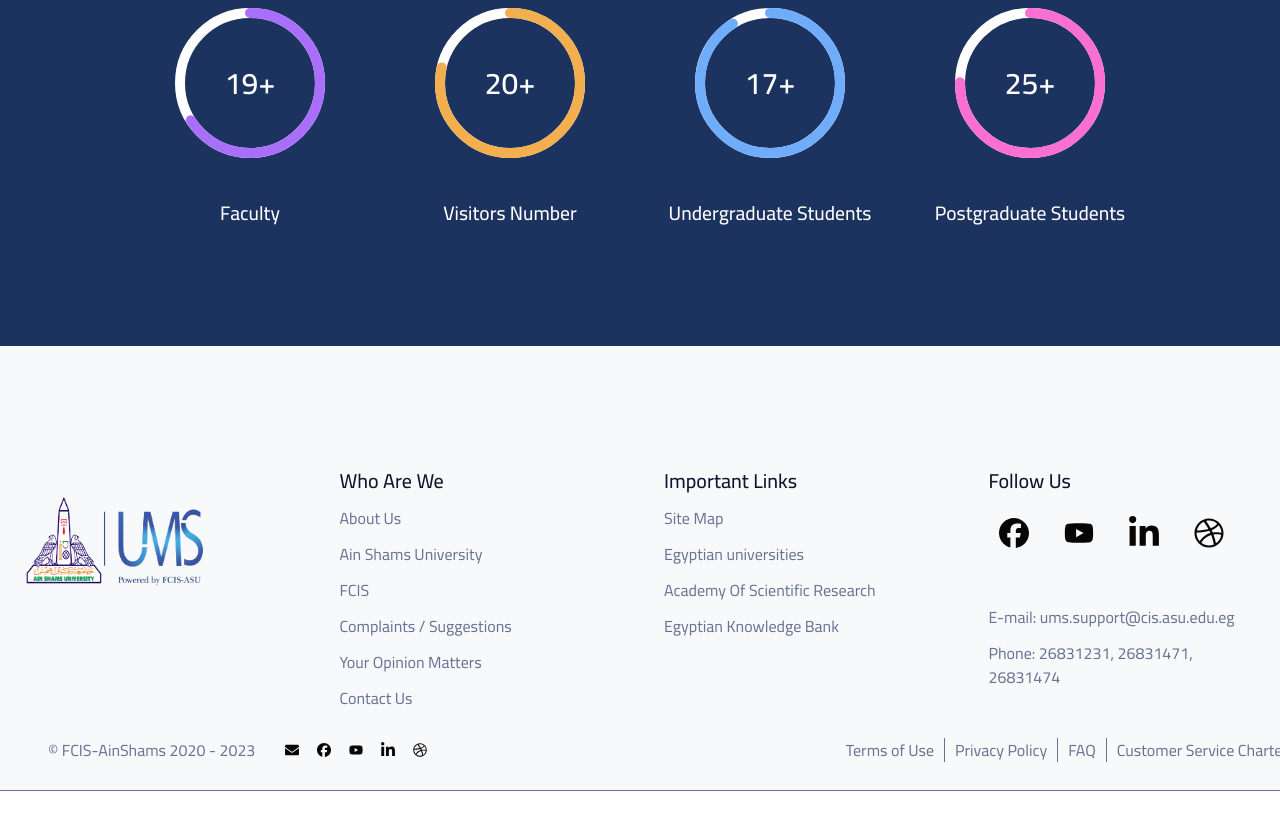
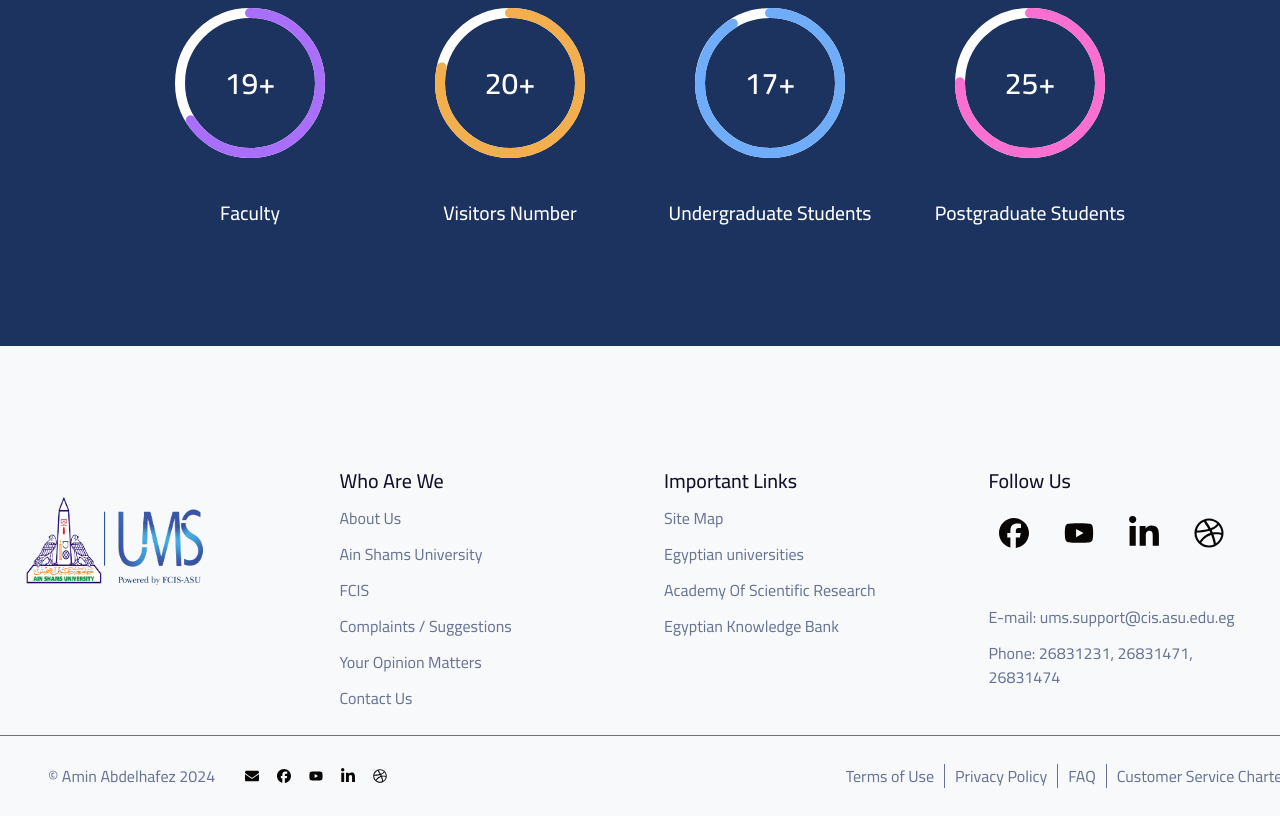
Before and after one commit to AminAbdo69/Task1, a plain HTML site: page index.html in a window 1280 px wide. Shown: the part 3111-3927 px from the top of the page. Before the commit the page ends 3902 px from the top, so only its background shows below. Drawn offline with Linux system fonts and the light colour scheme.

Commit message:
border update

```diff
--- a/index.html
+++ b/index.html
@@ -432,7 +432,7 @@
         </div>
         <div class="footer-bottom">
           <div class="max-container">
-            <p>&copy; FCIS-AinShams 2020 - 2023</p>
+            <p>&copy; Amin Abdelhafez 2024</p>
             <ul class="footer-nav-icons">
               <li>
                 <a href="#" class="icon-footer">
--- a/style.css
+++ b/style.css
@@ -591,7 +591,8 @@ html{
 }
 
 .footer-bottom {
-  border-bottom: 1px solid var(--primary-2);
+  margin-top: 25px;
+  border-top: 1px solid var(--primary-2);
 }
 .footer-bottom > div {
   color: var(--primary-2);
```
